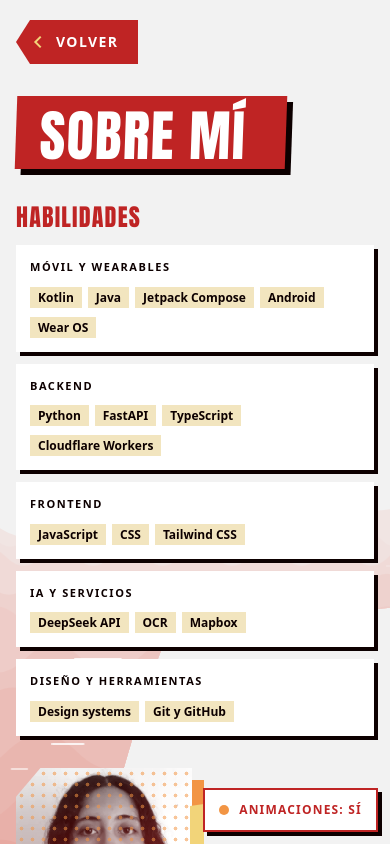
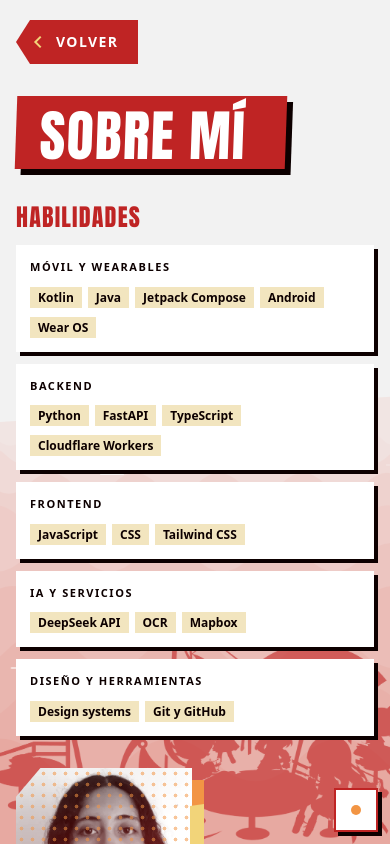
Before and after one commit to SoFzzz/Portafolio, a SvelteKit app: page /sobre-mi in a window 390 px wide. Shown: the top 844 px of the page. Built offline with nearby package versions, Linux system fonts and the light colour scheme.

Commit message:
fix: fondos y siluetas visibles en móvil y tableta; botón de animaciones compacto
Ruling: data-bg=silhouette va en el elemento interno (.sil-tone) que lleva la opacidad real.

```diff
--- a/scripts/check-nav.mjs
+++ b/scripts/check-nav.mjs
@@ -96,6 +96,35 @@ try {
 		const w = await c.ev(() => document.documentElement.scrollWidth);
 		ok(w <= 375, `/${r} sin desborde a 375 px (scrollWidth ${w})`);
 	}
+
+	// 6. Fondos visibles en móvil y tableta
+	const BG = {
+		'': ['panel', 'silhouette'],
+		'sobre-mi/': ['sea', 'silhouette'],
+		'proyectos/': ['silhouette'],
+		'proyectos/descending-to-my-heaven/': ['silhouette'],
+		'contacto/': ['wagon', 'silhouette']
+	};
+	for (const [w, h] of [[390, 844], [820, 1180]]) {
+		await c.send('Emulation.setDeviceMetricsOverride', { width: w, height: h, deviceScaleFactor: 1, mobile: w < 768 });
+		for (const [r, wanted] of Object.entries(BG)) {
+			await goto(base + r);
+			await c.sleep(1500);
+			for (const name of wanted) {
+				const vis = await c.ev(`(() => [...document.querySelectorAll('[data-bg="${name}"]')].some((el) => {
+					const b = el.getBoundingClientRect();
+					let o = 1;
+					for (let e = el; e; e = e.parentElement) {
+						const cs = getComputedStyle(e);
+						if (cs.display === 'none' || cs.visibility === 'hidden') return false;
+						o *= Number(cs.opacity);
+					}
+					return b.width > 0 && b.height > 0 && o >= 0.15;
+				}))()`);
+				ok(vis, `${w}px /${r} data-bg=${name} visible`);
+			}
+		}
+	}
 } finally {
 	c.close();
 }
--- a/src/app.css
+++ b/src/app.css
@@ -127,6 +127,17 @@
 		mask-position-x: calc(var(--tile) * -1);
 	}
 }
+/* Agua del mar: banda simple en móvil y forma con cubierta desde md (las formas llegan como variables) */
+.sea-clip {
+	--sea-top: 50vh;
+	clip-path: var(--clip-sm);
+}
+@media (min-width: 48rem) {
+	.sea-clip {
+		--sea-top: 62vh;
+		clip-path: var(--clip-md);
+	}
+}
 @keyframes pf-glint {
 	0%, 100% { opacity: 0; transform: scaleX(0.3); }
 	50% { opacity: 0.85; transform: scaleX(1); }
--- a/src/lib/components/molecules/MotionToggle.svelte
+++ b/src/lib/components/molecules/MotionToggle.svelte
@@ -9,11 +9,11 @@
 	type="button"
 	aria-pressed={motion.on}
 	onclick={() => setMotion(!motion.on)}
-	class="fixed right-3 bottom-3 z-40 inline-flex min-h-11 cursor-pointer items-center gap-2.5 border-2 border-primary bg-surface px-3.5 text-xs font-semibold tracking-widest text-primary uppercase shadow-[4px_4px_0_var(--color-secondary)] transition-transform hover:-translate-y-0.5 sm:right-5 sm:bottom-5"
+	class="fixed right-3 bottom-3 z-40 inline-flex min-h-11 cursor-pointer items-center gap-2.5 border-2 border-primary bg-surface px-3.5 text-xs font-semibold tracking-widest text-primary uppercase shadow-[4px_4px_0_var(--color-secondary)] transition-transform hover:-translate-y-0.5 sm:right-5 sm:bottom-5 max-sm:size-11 max-sm:justify-center max-sm:px-0"
 >
 	<span
 		aria-hidden="true"
 		class="size-2.5 rounded-full {motion.on ? 'bg-accent' : 'bg-muted/50'}"
 	></span>
-	Animaciones: {motion.on ? 'sí' : 'no'}
+	<span class="max-sm:sr-only">Animaciones: {motion.on ? 'sí' : 'no'}</span>
 </button>
--- a/src/lib/components/organisms/BackgroundMotion.svelte
+++ b/src/lib/components/organisms/BackgroundMotion.svelte
@@ -26,9 +26,10 @@
 	{/if}
 
 	{#if scene === 'split'}
-		<!-- panel diagonal oscuro: solo escritorio -->
+		<!-- panel oscuro: franja inferior en móvil y diagonal a la derecha desde lg -->
 		<div
-			class="absolute top-0 right-0 h-full w-[50%] [clip-path:polygon(26%_0,100%_0,100%_100%,0_100%)] max-lg:hidden"
+			data-bg="panel"
+			class="absolute inset-x-0 bottom-0 h-[46vh] [clip-path:polygon(0_22%,100%_0,100%_100%,0_100%)] lg:inset-x-auto lg:top-0 lg:right-0 lg:h-full lg:w-[50%] lg:[clip-path:polygon(26%_0,100%_0,100%_100%,0_100%)]"
 			style="background: linear-gradient(160deg, var(--color-secondary) 0%, color-mix(in oklab, var(--color-primary) 45%, var(--color-secondary)) 100%)"
 		>
 			<div
--- a/src/lib/components/organisms/backdrops/SeaBackdrop.svelte
+++ b/src/lib/components/organisms/backdrops/SeaBackdrop.svelte
@@ -6,7 +6,9 @@
 	// empieza la cubierta con la silueta (esa forma es el clip-path de abajo).
 	// Son capas de olas rellenas: las de arriba (lejos) son claras, pequeñas y lentas; las de abajo
 	// (cerca) son oscuras, grandes y más rápidas. Encima titilan pequeños brillos.
-	const TOP = 62; // vh, arriba del mar
+	const TOP = 62; // vh, arriba del mar (desde md; en móvil es --sea-top: 50vh, ver .sea-clip)
+	// Móvil: el agua es una banda simple que ocupa la mitad inferior.
+	const waterSm = 'polygon(0 50vh, 100vw 47vh, 100vw 100%, 0 100%)';
 	const ROWS = 9;
 
 	const tone = (pct: number) => `color-mix(in oklab, var(--color-primary) ${pct}%, var(--color-background))`;
@@ -51,7 +53,7 @@
 		const t = i / (ROWS - 1);
 		const tile = Math.round(110 + 230 * t); // px, ancho de una ola
 		return {
-			top: TOP + 34 * Math.pow(t, 1.5),
+			off: 34 * Math.pow(t, 1.5), // vh bajo --sea-top
 			tile,
 			crest: tile / 4,
 			dur: Math.round((18 - 10 * t) * 10) / 10,
@@ -62,7 +64,7 @@
 
 	const glints = Array.from({ length: 22 }, (_, i) => ({
 		left: (i * 53 + 7) % 100,
-		top: TOP + 2 + ((i * 29) % 34),
+		off: 2 + ((i * 29) % 34), // vh bajo --sea-top
 		w: 20 + ((i * 7) % 34),
 		dur: 2.2 + ((i * 3) % 30) / 10,
 		delay: -((i * 0.9) % 5)
@@ -72,11 +74,11 @@
 		`-webkit-mask: url(${base}/scene/wave-fill.svg) repeat-x left top / ${tile}px 100%; mask: url(${base}/scene/wave-fill.svg) repeat-x left top / ${tile}px 100%;`;
 </script>
 
-<div class="absolute inset-0" style="clip-path: {water}">
+<div data-bg="sea" class="sea-clip absolute inset-0" style="--clip-sm: {waterSm}; --clip-md: {water}">
 	<div class="absolute inset-0" style="background: {tone(7)}"></div>
 
 	{#each rows as r}
-		<div class="absolute inset-x-0" style="top: {r.top}vh; height: calc(100vh - {r.top}vh)">
+		<div class="absolute inset-x-0" style="top: calc(var(--sea-top) + {r.off}vh); height: calc(100vh - var(--sea-top) - {r.off}vh)">
 			<!-- cresta de la ola (silueta) que se desliza; el cuerpo de abajo es liso -->
 			<div
 				class="pf-mscroll absolute inset-x-0 top-0 {r.rev ? 'pf-wave-rev' : ''}"
@@ -89,7 +91,7 @@
 	{#each glints as g}
 		<span
 			class="pf-glint absolute h-[2px] rounded-full bg-white"
-			style="left: {g.left}%; top: {g.top}vh; width: {g.w}px; animation-duration: {g.dur}s; animation-delay: {g.delay}s"
+			style="left: {g.left}%; top: calc(var(--sea-top) + {g.off}vh); width: {g.w}px; animation-duration: {g.dur}s; animation-delay: {g.delay}s"
 		></span>
 	{/each}
 </div>
--- a/src/lib/components/organisms/backdrops/SilhouetteLayer.svelte
+++ b/src/lib/components/organisms/backdrops/SilhouetteLayer.svelte
@@ -7,10 +7,10 @@
 	const url = $derived(`url(${base}${sil.src})`);
 
 	const place = {
-		right: 'right-[2%] bottom-0 h-[84vh] w-[34vw]',
-		'right-tall': 'right-[1%] bottom-0 h-[96vh] w-[42vw]',
-		'bottom-wide': 'right-[2%] bottom-0 h-[58vh] w-[60vw]',
-		'top-right': 'right-0 top-0 h-[36vh] w-[52vw]',
+		right: 'right-[-8%] bottom-0 h-[55vh] w-[80vw] md:right-[2%] md:h-[84vh] md:w-[34vw]',
+		'right-tall': 'right-[-6%] bottom-0 h-[44vh] w-[78vw] lg:right-[1%] lg:h-[96vh] lg:w-[42vw]',
+		'bottom-wide': 'right-[-4%] bottom-0 h-[30vh] w-[104vw] md:right-[2%] md:h-[58vh] md:w-[60vw]',
+		'top-right': 'right-0 top-0 h-[22vh] w-[92vw] md:h-[36vh] md:w-[52vw]',
 		run: 'left-0 bottom-0 h-[20vh] w-[42vw]'
 	} as const;
 	const anchor = {
@@ -22,9 +22,9 @@
 	} as const;
 	const origin = { sway: 'origin-top', breathe: 'origin-bottom', float: 'origin-bottom', run: 'origin-bottom', none: '' } as const;
 
-	// En pantallas chicas solo se ve si la silueta define smOpacity.
+	// Por debajo de su ancho mínimo solo se ve si la silueta es 'sm' o define smOpacity.
 	const visibility = $derived(
-		sil.smOpacity !== undefined ? '' : sil.from === 'lg' ? 'hidden lg:block' : 'hidden md:block'
+		sil.from === 'sm' || sil.smOpacity !== undefined ? '' : sil.from === 'lg' ? 'hidden lg:block' : 'hidden md:block'
 	);
 	const vars = $derived(
 		`--o: ${sil.opacity}; --o-sm: ${sil.smOpacity ?? sil.opacity}; --c: var(--color-${sil.tone}); --c-sm: var(--color-${sil.smTone ?? sil.tone});`
@@ -39,11 +39,11 @@
 	<div class="pf-enter absolute {visibility} {place[sil.pos]}">
 		{#if sil.anim === 'run'}
 			<div class="pf-run absolute inset-y-0 left-0 w-full">
-				<div class="pf-bob sil-tone size-full" style="{vars} {mask}"></div>
+				<div data-bg="silhouette" class="pf-bob sil-tone size-full" style="{vars} {mask}"></div>
 			</div>
 		{:else}
 			<div class="{sil.anim === 'none' ? '' : 'pf-' + sil.anim} size-full {origin[sil.anim]}">
-				<div class="sil-tone size-full" style="{vars} {mask}"></div>
+				<div data-bg="silhouette" class="sil-tone size-full" style="{vars} {mask}"></div>
 			</div>
 		{/if}
 	</div>
--- a/src/lib/data/scene.ts
+++ b/src/lib/data/scene.ts
@@ -11,7 +11,7 @@
  *   'top-right'             figura colgando desde arriba a la derecha
  *   'run'                   grupo que cruza la pantalla por abajo
  * anim → cómo se mueve: 'sway' péndulo · 'breathe' respira · 'float' flota · 'run' corre · 'none' quieta
- * from → desde qué ancho se ve ('md' = 768 px, 'lg' = 1024 px); smOpacity la muestra también en móvil.
+ * from → desde qué ancho se ve ('sm' = siempre, 'md' = 768 px, 'lg' = 1024 px); smOpacity la muestra también en móvil.
  *
  * La de Contacto (banca) la dibuja MetroBackdrop, porque va sentada dentro del vagón.
  */
@@ -22,7 +22,7 @@ export type Silhouette = {
 	/** Color de la silueta: rojo de la marca o naranja (para fondos oscuros). */
 	tone: 'primary' | 'accent';
 	opacity: number;
-	from: 'md' | 'lg';
+	from: 'sm' | 'md' | 'lg';
 	/** Si se define, la silueta también se ve en móvil con esta opacidad (y smTone). */
 	smOpacity?: number;
 	smTone?: 'primary' | 'accent';
@@ -37,13 +37,11 @@ export const silhouettes: Record<string, Silhouette | null> = {
 		anim: 'breathe',
 		tone: 'accent',
 		opacity: 0.9,
-		from: 'lg',
-		smOpacity: 0.12,
-		smTone: 'primary'
+		from: 'sm'
 	},
 	// Quieta: el movimiento está en el cielo de arriba
-	'sobre-mi': { src: '/characters/touhou.webp', pos: 'bottom-wide', anim: 'none', tone: 'primary', opacity: 0.62, from: 'md' },
-	proyectos: { src: '/characters/holly-quintet.webp', pos: 'top-right', anim: 'sway', tone: 'primary', opacity: 0.26, from: 'md' },
-	juego: { src: '/characters/utena.webp', pos: 'right', anim: 'float', tone: 'primary', opacity: 0.2, from: 'md' },
+	'sobre-mi': { src: '/characters/touhou.webp', pos: 'bottom-wide', anim: 'none', tone: 'primary', opacity: 0.62, from: 'sm' },
+	proyectos: { src: '/characters/holly-quintet.webp', pos: 'top-right', anim: 'sway', tone: 'primary', opacity: 0.26, from: 'sm' },
+	juego: { src: '/characters/utena.webp', pos: 'right', anim: 'float', tone: 'primary', opacity: 0.2, from: 'sm' },
 	contacto: null
 };
```
Also changed, not shown: src/lib/components/organisms/backdrops/MetroBackdrop.svelte (+11 -14 lines).
